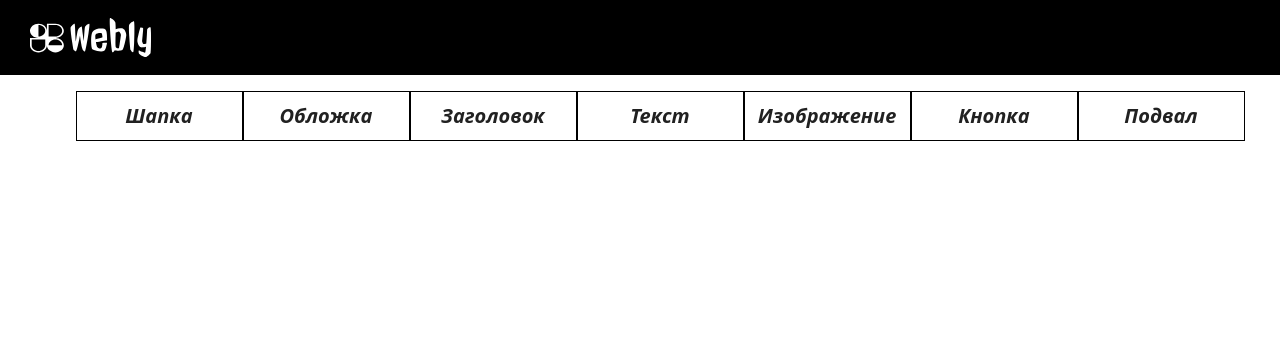
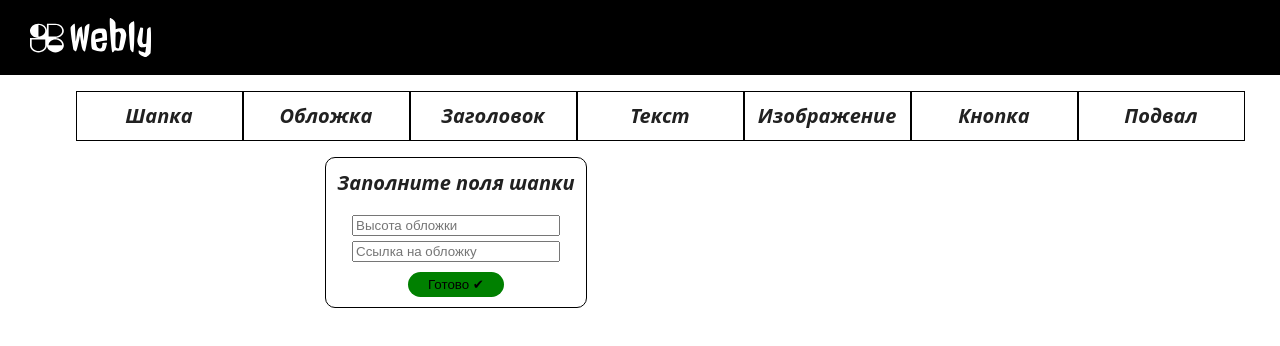
Before and after one commit to kazarwp/webly, a React (Vite) app: page /edit in a window 1280 px wide. Both pictures are taken after a click on the item "Обложка". Shown: the top 346 px of the page. Built offline with nearby package versions, Linux system fonts and the light colour scheme.

Commit message:
:zap:optimizing setting-slice

```diff
--- /dev/null
+++ b/src/components/CoverPopup.tsx
@@ -0,0 +1,66 @@
+import { useState } from "react";
+import { useAppSelector } from "../utils/reduxHooks";
+import { useAppDispatch } from "../utils/reduxHooks";
+import { createCover } from "../features/blocks/blocks-slice";
+import { ICoverInput } from "../utils/interface";
+
+export const CoverPopup = () => {
+  const dispatch = useAppDispatch()
+  const [inputCoverPopup, setInputCoverPopup] = useState<ICoverInput>({
+    type: "cover",
+    height: "",
+    src: "",
+  });
+
+  const isOpen = useAppSelector((state) => state.settings.coverPopup)
+
+  const handlerInputsPopup = (event: React.ChangeEvent<HTMLInputElement>) => {
+    event.preventDefault();
+    const { name, value } = event.target;
+    setInputCoverPopup((prev) => {
+      return {
+        ...prev,
+        [name]: value,
+      };
+    });
+  };
+
+  const handlerSubmitCover = () => {
+    dispatch(createCover(inputCoverPopup))
+  }
+
+  if (!isOpen) {
+    return null;
+  }
+
+  return (
+    <div className="menu-popup menu-popup_cover">
+      <h2 className="menu-popup__title">Заполните поля шапки</h2>
+      <div className="menu-popup__inputs-container">
+        <div className="menu-popup__case">
+          <input
+            name="height"
+            value={inputCoverPopup.height}
+            type="text"
+            className="menu-popup__input"
+            placeholder="Высота обложки"
+            onChange={handlerInputsPopup}
+          />
+          <input
+            name="src"
+            value={inputCoverPopup.src}
+            type="text"
+            className="menu-popup__input"
+            placeholder="Ссылка на обложку"
+            onChange={handlerInputsPopup}
+          />
+        </div>
+      </div>
+      <div className="menu-popup__btn-container">
+        <button type="submit" className="menu-popup__ready-btn" onClick={() => handlerSubmitCover()}>
+          Готово ✔
+        </button>
+      </div>
+    </div>
+  );
+};
--- a/src/components/EditBar.tsx
+++ b/src/components/EditBar.tsx
@@ -1,26 +1,25 @@
 import { memo } from "react";
-import { useAppDispatch, useAppSelector } from "../utils/reduxHooks";
-import { IPopupSettings } from "../utils/interface";
-import { handleHeaderPopup } from "../features/settings/settings-slice";
+import { useAppDispatch } from "../utils/reduxHooks";
+import { openPopup } from "../features/settings/settings-slice";
 
 export const EditBar = memo(() => {
   const dispatch = useAppDispatch();
-  const settingsPopup: IPopupSettings = useAppSelector(
-    (state) => state.settings
-  );
 
-  const handeleHeaderPopup = () => {
-    const headerPopup: boolean = settingsPopup.headerPopup;
-    dispatch(handleHeaderPopup(!headerPopup));
+  const handlerHeaderPopup = () => {
+    dispatch(openPopup("headerPopup"));
   };
+
+  const handlerCoverPopup = () => {
+    dispatch(openPopup("coverPopup"))
+  }
 
   return (
     <nav className="edit-menu">
       <ul className="edit-menu__list">
-        <li className="edit-menu__element" onClick={() => handeleHeaderPopup()}>
+        <li className="edit-menu__element" onClick={() => handlerHeaderPopup()}>
           Шапка
         </li>
-        <li className="edit-menu__element">Обложка</li>
+        <li className="edit-menu__element" onClick={() => handlerCoverPopup()}>Обложка</li>
         <li className="edit-menu__element">Заголовок</li>
         <li className="edit-menu__element">Текст</li>
         <li className="edit-menu__element">Изображение</li>
--- a/src/components/HeaderPopup.tsx
+++ b/src/components/HeaderPopup.tsx
@@ -3,10 +3,6 @@ import { useAppDispatch, useAppSelector } from "../utils/reduxHooks";
 import { createHeader } from "../features/blocks/blocks-slice";
 
 import { IHeaderInput } from "../utils/interface";
-
-// interface IMenuPopup {
-//   isOpen: boolean;
-// }
 
 export const HeaderPopup: React.FC = () => {
   const dispatch = useAppDispatch();
@@ -17,7 +13,6 @@ export const HeaderPopup: React.FC = () => {
     name: "",
     src: "",
     color: "",
-    opacity: false,
   });
   const [disableSubmit, setDisableSubmit] = useState(false);
 
--- a/src/features/blocks/blocks-slice.tsx
+++ b/src/features/blocks/blocks-slice.tsx
@@ -1,5 +1,5 @@
 import { createSlice, PayloadAction } from "@reduxjs/toolkit";
-import { IHeaderInput } from "../../utils/interface";
+import { IHeaderInput, ICoverInput } from "../../utils/interface";
 
 const initialState = {
   elements: [],
@@ -12,8 +12,11 @@ export const blocksSlice = createSlice({
     createHeader: (state, action: PayloadAction<IHeaderInput>) => {
       state.elements.push(action.payload);
     },
+    createCover: (state, action: PayloadAction<ICoverInput>) => {
+      state.elements.push(action.payload)
+    }
   },
 });
 
-export const { createHeader } = blocksSlice.actions;
+export const { createHeader, createCover } = blocksSlice.actions;
 export const blocksReducer = blocksSlice.reducer;
--- a/src/features/settings/settings-slice.tsx
+++ b/src/features/settings/settings-slice.tsx
@@ -9,17 +9,21 @@ const initialState: IPopupSettings = {
   imgPopup: false,
   buttonPopup: false,
   footerPopup: false,
-}
+};
 
 export const settingsSlice = createSlice({
   name: "@settings",
   initialState,
   reducers: {
-     handleHeaderPopup: (state, action: PayloadAction<boolean>) => {
-      state.headerPopup = action.payload
-     }
-  }
-})
+    openPopup: (state, action: PayloadAction<string>) => {
+      const property = action.payload;
+      if (property in state) {
+        state[property as keyof typeof state] =
+          !state[property as keyof typeof state];
+      }
+    },
+  },
+});
 
-export const { handleHeaderPopup } = settingsSlice.actions;
+export const { openPopup } = settingsSlice.actions;
 export const settingsReducer = settingsSlice.reducer;
--- a/src/pages/EditPage.tsx
+++ b/src/pages/EditPage.tsx
@@ -4,19 +4,16 @@ import { Header } from "../components/Header";
 import { EditBar } from "../components/EditBar";
 import { HeaderPopup } from "../components/HeaderPopup";
 import { EditField } from "../components/EditField";
+import { CoverPopup } from "../components/CoverPopup";
 
 export const EditPage = () => {
-  // const [isOpen, setIsOpen] = useState(false);
-
-  // const handleOpenPopup = (() => {
-  //   setIsOpen(!isOpen);
-  // });
 
   return (
     <>
       <Header />
       <EditBar />
       <HeaderPopup />
+      <CoverPopup />
       <EditField />
     </>
   );
--- a/src/styles/edit-page/menu-popup/menu-popup.css
+++ b/src/styles/edit-page/menu-popup/menu-popup.css
@@ -7,6 +7,10 @@
   animation: ani 0.5s forwards;
 }
 
+.menu-popup_cover {
+  margin-left: 325px;
+}
+
 @keyframes ani {
   0% {opacity: 0;}
   100% {opacity: 1;}
```
Also changed, not shown: src/UI/CoverElement.tsx (added, +7 -0 lines), src/utils/interface.tsx (+6 -1 lines).
